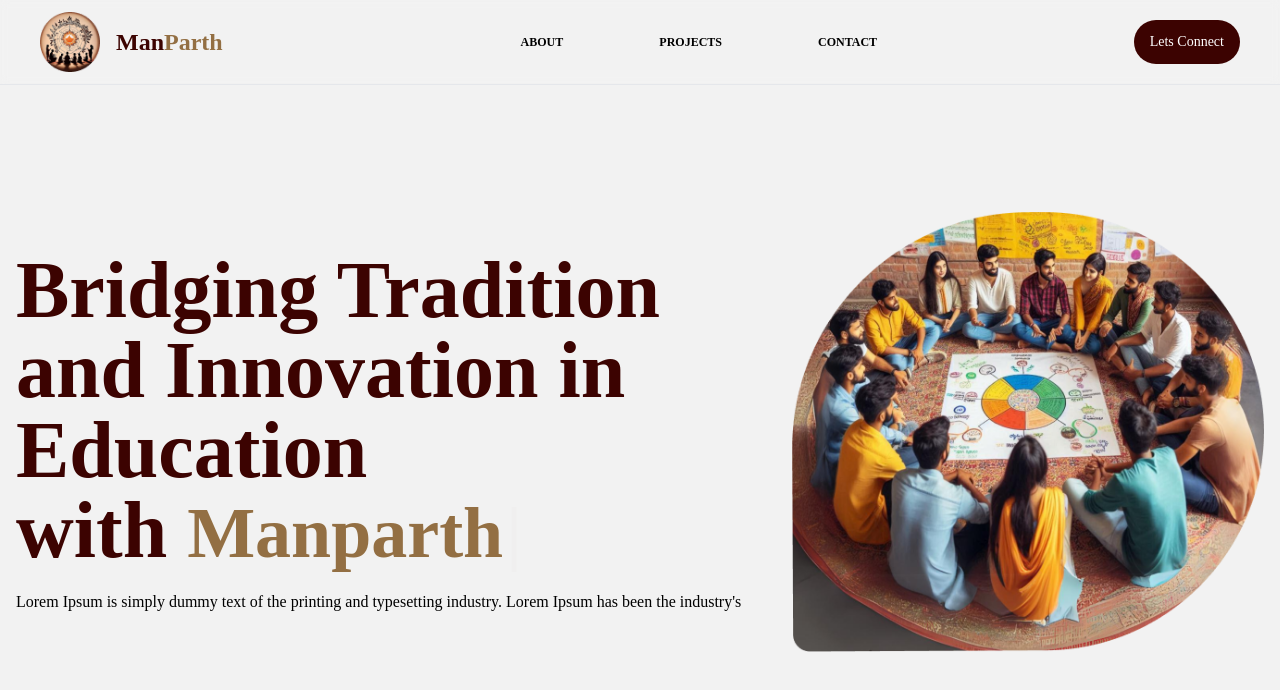
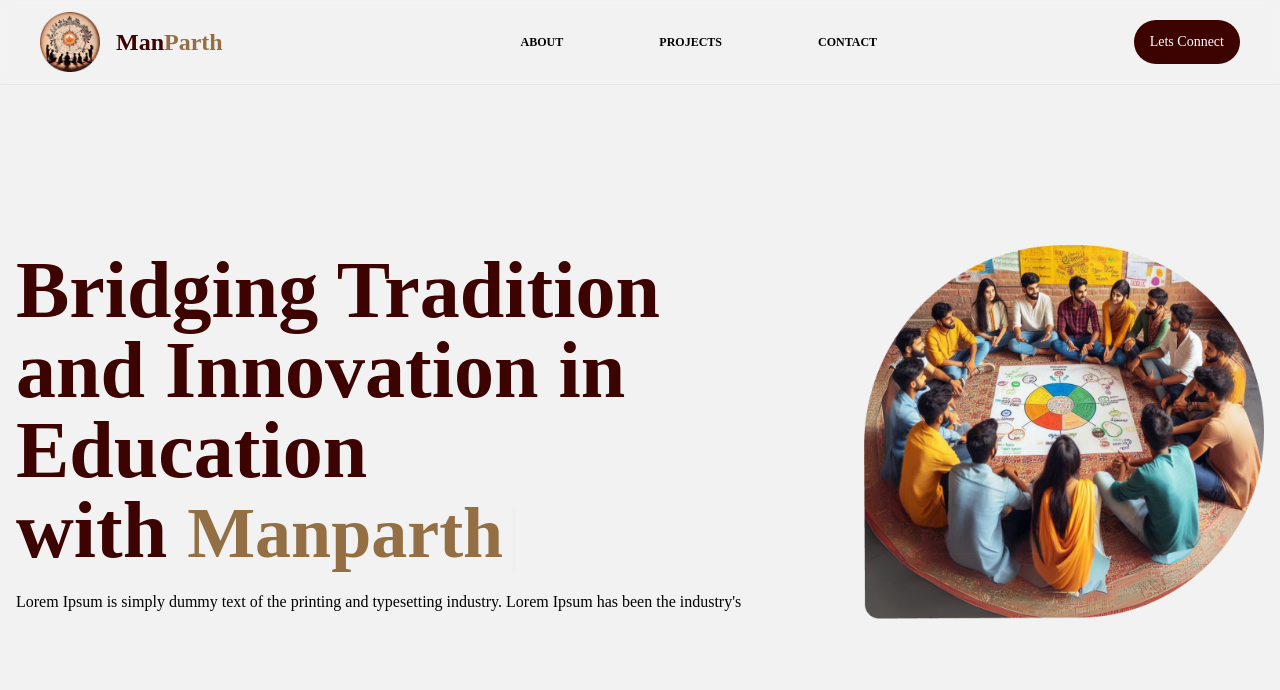
Before and after one commit to avanyatyagi/manparth, a React (Vite) app: page / in a window 1280 px wide. Shown: the top 690 px of the page. Built offline with nearby package versions, Linux system fonts and the light colour scheme.

Commit message:
fixing bug in hero section #1

```diff
--- a/src/components/custom/Hero.tsx
+++ b/src/components/custom/Hero.tsx
@@ -1,20 +1,20 @@
-import hero from '../../assets/hero.png';
-import { Typewriter } from 'react-simple-typewriter';
+import hero from "../../assets/hero.png";
+import { Typewriter } from "react-simple-typewriter";
 
 function Hero() {
   return (
-    <div>
+
       <div
         id="hero"
-        className="relative xl:pt-16 pt-32 flex xl:flex-row flex-col text-center xl:text-left items-center gap-10 xl:justify-between h-screen"
+        className="xl:pt-16 pt-32 mx-auto flex xl:flex-row flex-col text-center xl:text-left items-center h-screen"
       >
         <div className="flex flex-col items-left xl:w-[60%] gap-5">
           <div className="xl:text-[5rem] text-[2.5rem] font-semibold text-custom-dark leading-none">
             Bridging Tradition and Innovation in Education <br />
-            with{' '}
+            with{" "}
             <span className="text-custom-light xl:text-[4.5rem] text-[2rem]">
               <Typewriter
-                words={['Manparth', 'मनपार्थ']}
+                words={["Manparth", "मनपार्थ"]}
                 loop={0}
                 cursor
                 cursorStyle="|"
@@ -29,16 +29,21 @@ function Hero() {
             industry. Lorem Ipsum has been the industry's
           </div>
         </div>
-        <div className="xl:w-auto items-center justify-center text-center">
+        <div className=" items-center justify-between xl:ml-auto text-center">
           <div className="flex items-center justify-center">
-            <img src={hero} alt="" width={400} height={400} className="w-[30rem]" />
+            <img
+              src={hero}
+              alt=""
+              width={400}
+              height={400}
+              className=""
+            />
           </div>
         </div>
         {/* <div className="xl:w-auto items-center justify-center text-center">
           <img src={hero} alt="" width={400} height={400} className="w-[30rem]" />
         </div> */}
       </div>
-    </div>
   );
 }
 
```
